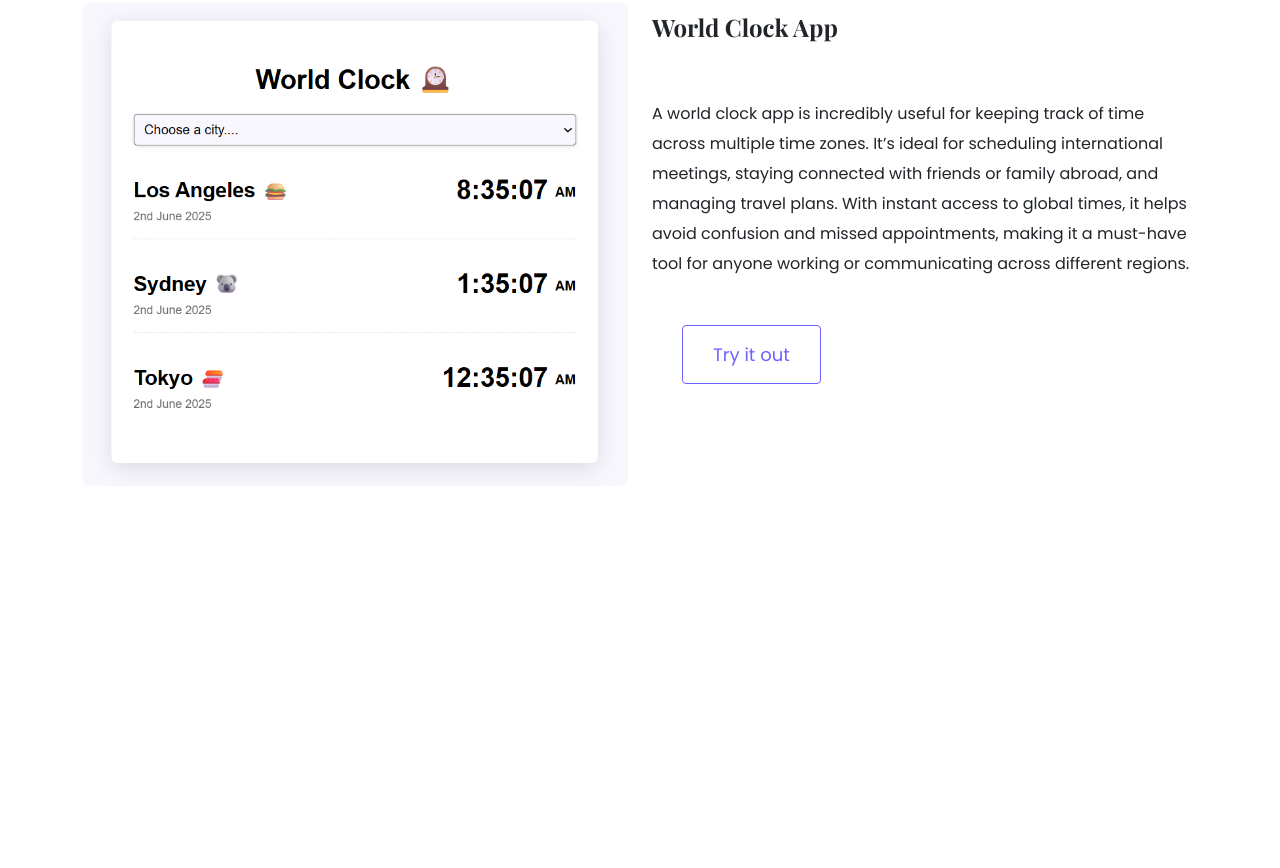
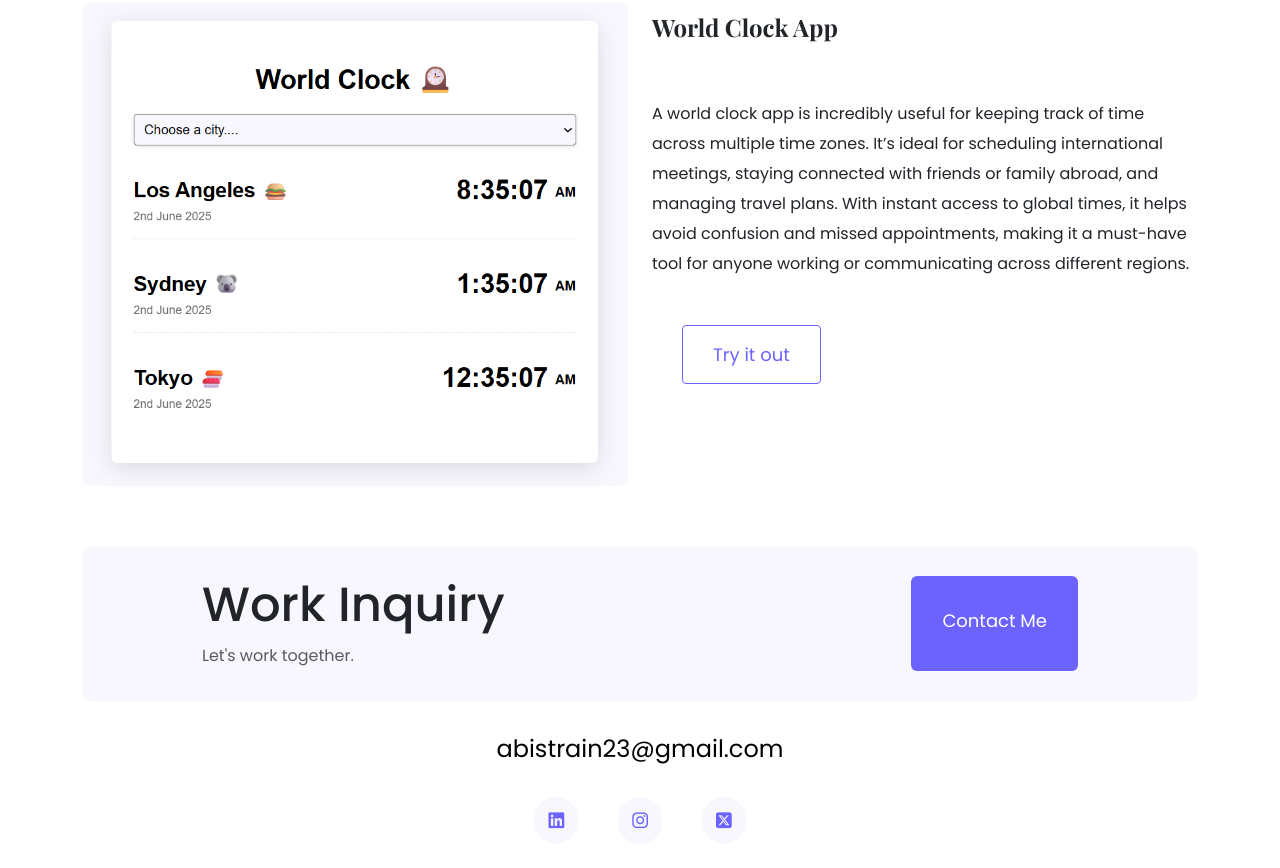
Before and after one commit to AbiRodStr/portfolio-project, a plain HTML site: page index.html in a window 1280 px wide. Shown: the part 1712-2580 px from the top of the page. Before the commit the page ends 2198 px from the top, so only its background shows below. Drawn offline with nearby package versions, Linux system fonts and the light colour scheme; a web font is replaced by a local one.

Commit message:
Created a footer

```diff
--- a/index.html
+++ b/index.html
@@ -118,6 +118,26 @@ wght@0,400..900;1,400..900&family=Poppins:ital,wght@0,100;0,200;0,300;0,400;0,50
         </div>
       </div>
       </div>
+    <footer>
+      <div class="contact-box d-flex justify-content-between ">
+        <div>
+          <h4>Work Inquiry</h4>
+        <p class="text-muted">Let's work together.</p>
+      </div>
+      <a href="mailto:abistrain23@gmail.com" class="btn btn-branding d-none d-md-flex">Contact Me</a>
+      </div>
+      <div class="d-flex justify-content-center">
+      <a href="mailto:abistrain23@gmail.com" class="email-link">abistrain23@gmail.com</a></div>
+      <div class="social-links d-flex justify-content-center">
+        <a href="https://www.linkedin.com/in/abi-strain-4b4317140/" target="_blank"><i class="fa-brands fa-linkedin"></i></a>
+        <a href="https://www.instagram.com/" target="_blank"><i class="fa-brands fa-instagram"></i></a>
+        <a href="https://x.com/?lang=en" target="_blank"><i class="fa-brands fa-square-x-twitter"></i></a>
+
+    </div>
+
+
+
+    </footer>
     </div>
   </body>
 </html>
--- a/styles/portfolio.css
+++ b/styles/portfolio.css
@@ -14,6 +14,7 @@ nav {
 }
 .logo {
   max-height: 80px;
+  border-radius: 50px;
 }
 nav ul {
   padding: 0;
@@ -61,6 +62,9 @@ h2 {
   font-weight: bold;
   line-height: 2;
 }
+h4 {
+  font-size: 48px;
+}
 
 .contact {
   background-color: var(--specialist-color);
@@ -104,6 +108,47 @@ p {
   padding-bottom: 20px;
   padding-top: 10px;
 }
+footer {
+  margin: 60px 0;
+}
+footer .contact-box {
+  background-color: var(--primary-color);
+  padding: 30px 120px;
+  border-radius: 10px;
+}
+footer .contact-box p {
+  margin: 0;
+}
+footer .btn {
+  background-color: var(--specialist-color);
+  color: white;
+  padding: 30px;
+  font-size: 18px;
+}
+footer .email-link {
+  text-decoration: none;
+  color: black;
+  font-size: 24px;
+  padding: 30px;
+}
+
+footer .email-link:hover {
+  color: var(--specialist-color);
+  transition: all 100ms ease-in-out;
+}
+footer .social-links a {
+  margin: 0 20px;
+  color: var(--specialist-color);
+  background: var(--primary-color);
+  padding: 10px 14px;
+  font-size: 18px;
+  border-radius: 50px;
+  transition: all 100ms ease-in-out;
+}
+footer .social-links a:hover {
+  color: white;
+  background: var(--specialist-color);
+}
 
 @media (max-width: 900px) {
   nav {
@@ -123,6 +168,9 @@ p {
     font-size: 60px;
     line-height: 1.5;
     padding-top: 30px;
+  }
+  h4 {
+    font-size: 26px;
   }
   .hero {
     padding: 80px 20px;
```
